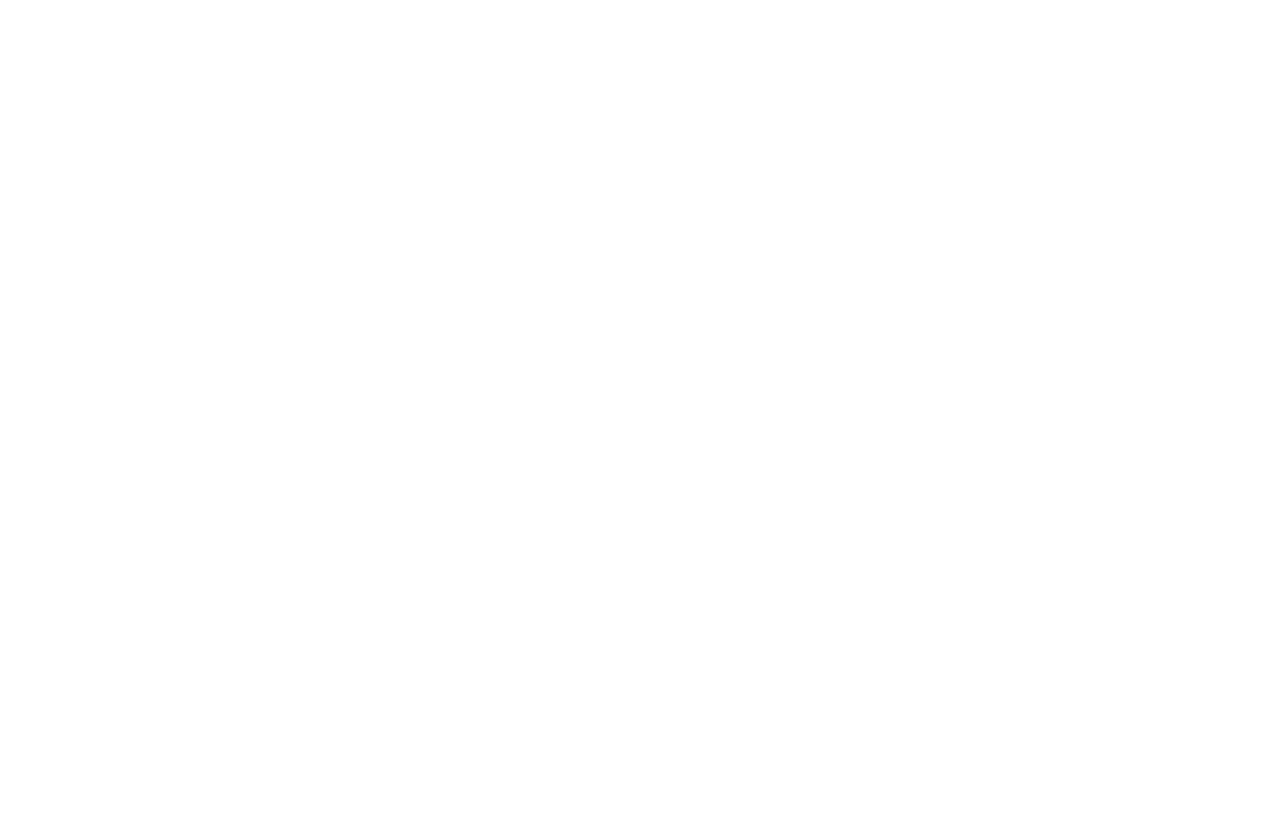
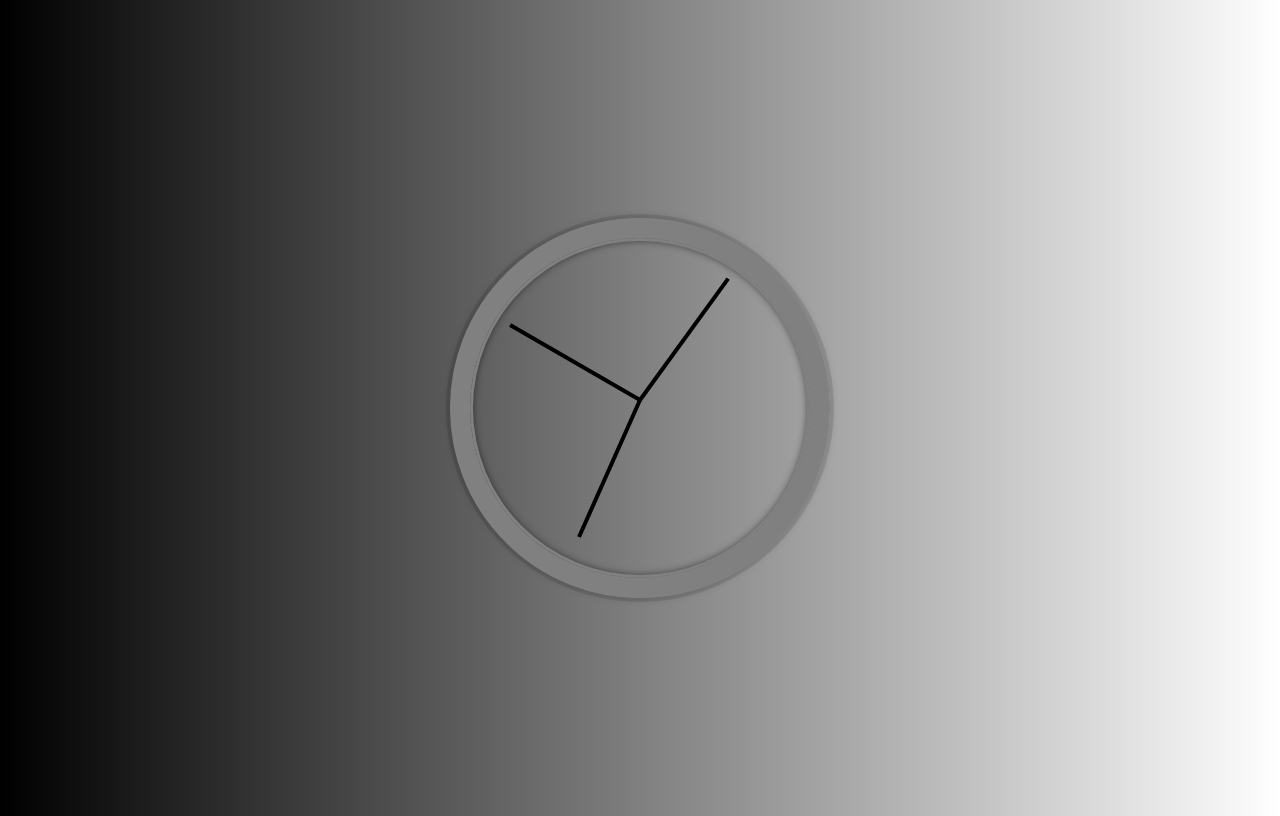
Before and after one commit to VitorMScolari/JS-Clock, a plain HTML site: page index.html in a window 1280 px wide. Drawn offline with Linux system fonts and the light colour scheme.

Commit message:
finished JS script and HTML

```diff
--- a/index.html
+++ b/index.html
@@ -5,11 +5,18 @@
     <meta http-equiv="X-UA-Compatible" content="IE=edge">
     <meta name="viewport" content="width=device-width, initial-scale=1.0">
     <title>JS Clock</title>
-    <link rel="stylesheet" href="style.css" >
+    <link rel="stylesheet" href="style.css" type="text/css" >
     <script src="script.js" defer></script>
 
 </head>
 <body>
+    <div class="clock">
+        <div class="clock-face">
+            <div class="hand hour-hand"></div>
+            <div class="hand min-hand"></div>
+            <div class="hand second-hand"></div>
+        </div>
+    </div>
 
 </body>
 </html>
--- a/script.js
+++ b/script.js
@@ -0,0 +1,21 @@
+const secondHand = document.querySelector('.second-hand');
+const minHand = document.querySelector('.min-hand');
+const hourHand = document.querySelector('.hour-hand');
+
+function setDate() {
+    const now = new Date();
+    const seconds = now.getSeconds();
+    const secondDegrees = ((seconds / 60) * 360) + 90;
+    secondHand.style.transform = `rotate(${secondDegrees}deg)`;
+
+    const mins = now.getMinutes();
+    const minuteDegrees = ((mins/60)*360) + 90;
+    minHand.style.transform = `rotate(${minuteDegrees}deg)`;
+
+    const hours = now.getHours();
+    const hourDegrees = ((mins/12)*360) + 90;
+    hourHand.style.transform = `rotate(${hourDegrees}deg)`;
+}
+
+
+setInterval(setDate, 1000);
--- a/style.css
+++ b/style.css
@@ -0,0 +1,71 @@
+html {
+    background-image: linear-gradient(to right, black, white);
+    background-size: cover;
+    font-family: 'helvetica neue';
+    text-align: center;
+    font-size: 10px;
+}
+
+body {
+    display: flex;
+    flex: 1;
+    align-items: center;
+    min-height: 100vh;
+    font-size: 2rem;
+}
+
+.clock {
+    height: 30rem;
+    width: 30rem;
+    background-color: none;
+    border: 20px solid grey;
+    border-radius: 50%;
+    margin: 50px auto;
+    position: relative;
+    padding: 2rem;
+    box-shadow:
+    0 0 0px 4px rgba(0,0,0,0.1),
+    inset 0 0 0 3px grey,
+    inset 0 0 10px black,
+    0 0 10px rgba(0,0,0,0.2);
+}
+
+.clock-face {
+    position: relative;
+    width: 100%;
+    height: 100%;
+    transform: translateY(-10px);
+}
+
+.hand {
+    width: 50%;
+    height: 4px;
+    background: black;
+    position: absolute;
+    top: 50%;
+    transform-origin: 100%;
+    transform: rotate(90deg);
+    transition: all 0.05s;
+    transition-timing-function: cubic-bezier(0.075, 0.82, 0.165, 1);
+}
+/*
+
+.min-hand {
+    display: flex;
+    justify-content: center;
+    width: 80px;
+}
+
+.second-hand {
+    display: flex;
+    justify-content: center;
+    width: 30px;
+    position: relative;
+}
+
+.hour-hand {
+    display: flex;
+    justify-content: center;
+}
+
+*/
```
